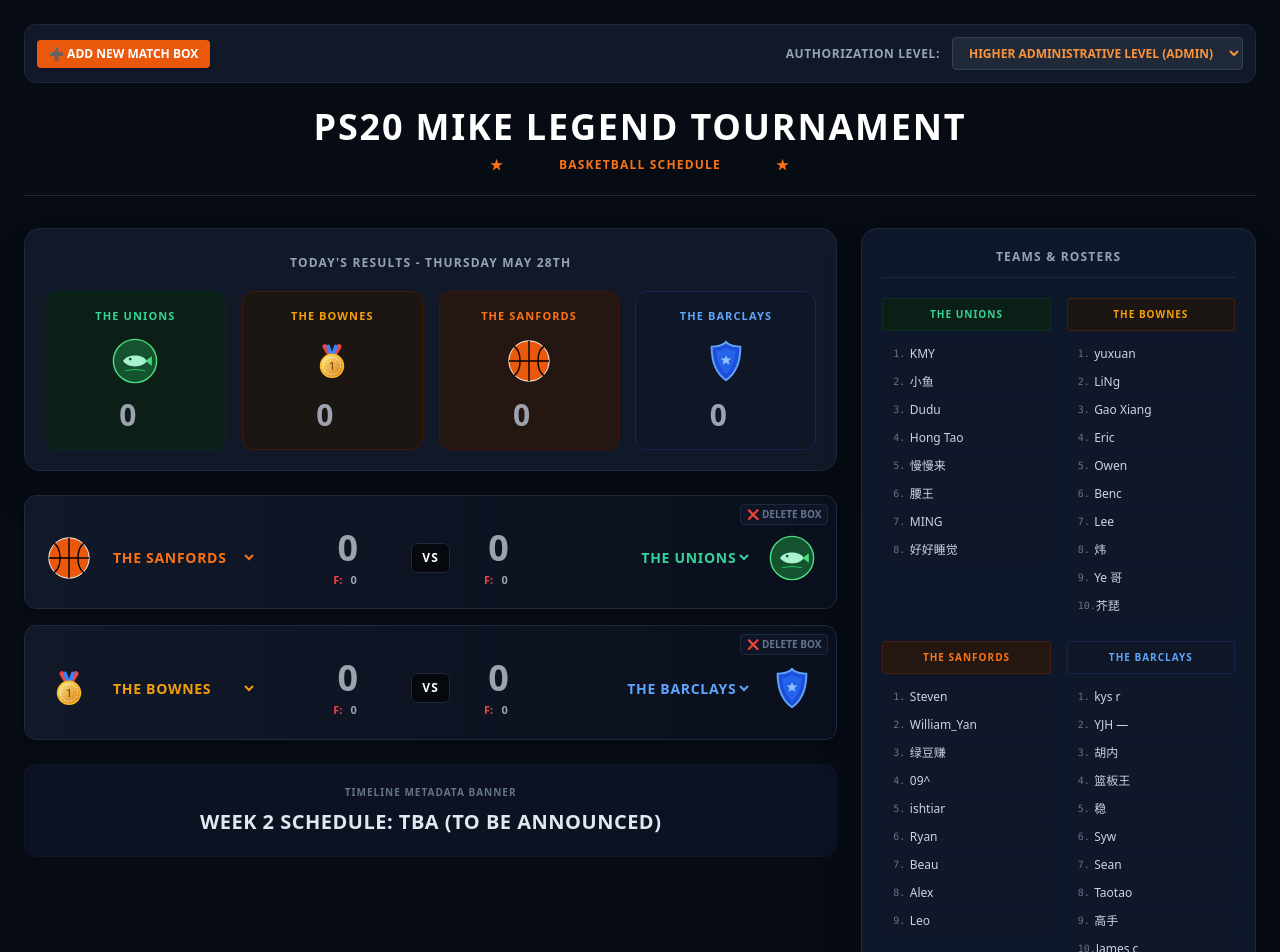
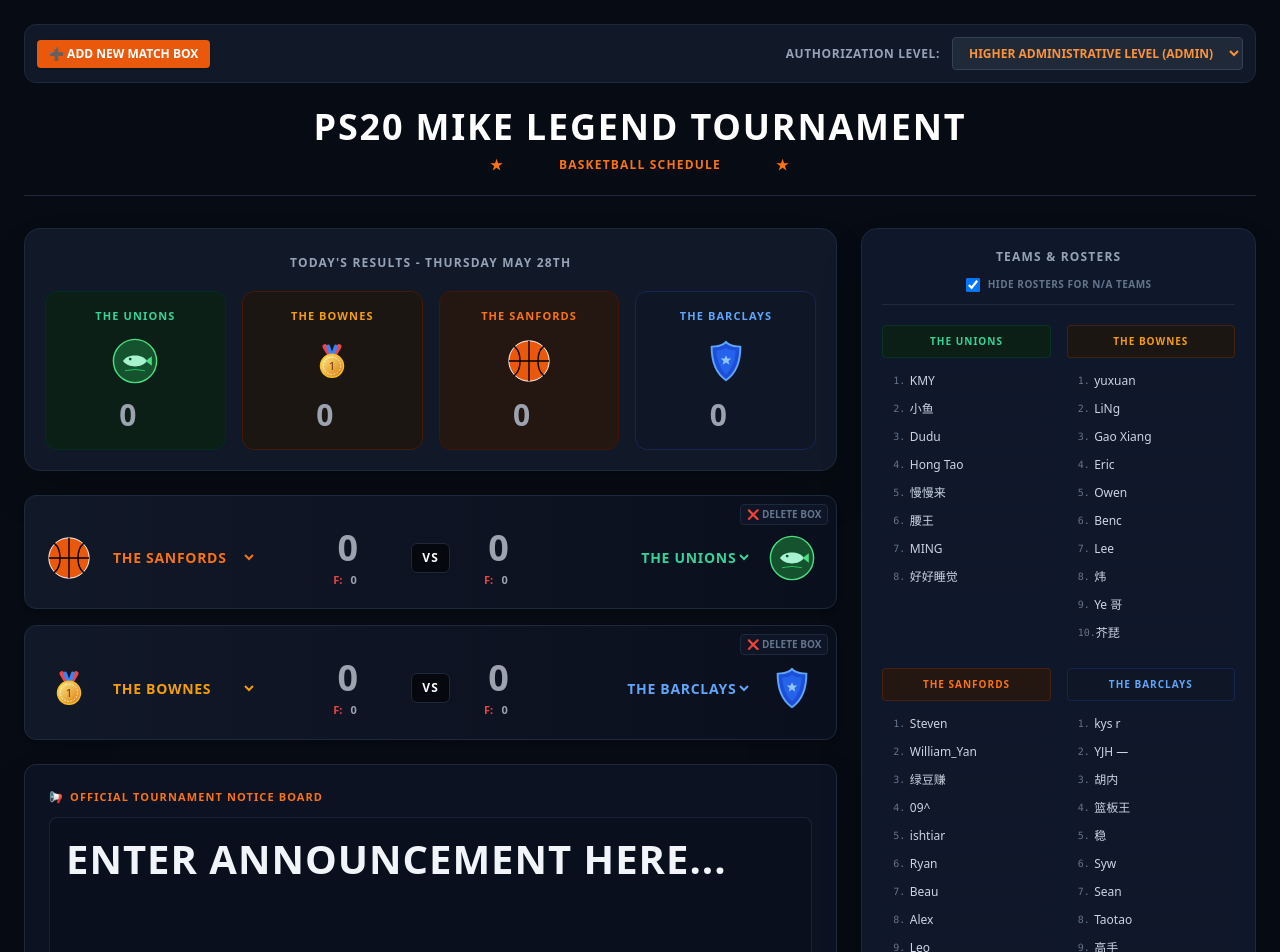
Before and after one commit to Steven-Ou/PS20_TOURNAMENT, a Next.js app: page / in a window 1280 px wide. Shown: the top 952 px of the page. Built offline with nearby package versions, Linux system fonts and the light colour scheme.

Commit message:
adding in more features like able to hide the team that lose from the rooster, and add a note section, and set to 40pt font annoucement Input, and also local storage sync!

```diff
--- a/app/page.tsx
+++ b/app/page.tsx
@@ -85,7 +85,10 @@ export default function Home() {
   const [subHeader, setSubHeader] = useState("BASKETBALL SCHEDULE");
   const [resultsDay, setResultsDay] = useState("TODAY'S RESULTS - THURSDAY MAY 28TH");
   const [topScores, setTopScores] = useState({ unions: 0, bownes: 0, sanfords: 0, barclays: 0 });
-  const [timelineText, setTimelineText] = useState("WEEK 2 SCHEDULE: TBA (To Be Announced)");
+
+  // Custom Notes / Information state replacing TBA timeline box
+  const [noteMessage, setNoteMessage] = useState("ENTER ANNOUNCEMENT HERE...");
+  const [hideEliminatedRosters, setHideEliminatedRosters] = useState<boolean>(true);
 
   const [matches, setMatches] = useState<MatchData[]>([
     { id: 1, teamA: "sanfords", teamB: "unions", scoreA: 0, scoreB: 0, foulsA: 0, foulsB: 0 },
@@ -107,7 +110,8 @@ export default function Home() {
       const savedDay = localStorage.getItem("ps20_resultsDay");
       const savedTopScores = localStorage.getItem("ps20_topScores");
       const savedMatches = localStorage.getItem("ps20_matches");
-      const savedTimeline = localStorage.getItem("ps20_timeline");
+      const savedNote = localStorage.getItem("ps20_noteMessage");
+      const savedHideToggle = localStorage.getItem("ps20_hideToggle");
       const savedRosters = localStorage.getItem("ps20_rosters");
 
       if (savedTitle) setTournamentTitle(savedTitle);
@@ -115,7 +119,8 @@ export default function Home() {
       if (savedDay) setResultsDay(savedDay);
       if (savedTopScores) setTopScores(JSON.parse(savedTopScores));
       if (savedMatches) setMatches(JSON.parse(savedMatches));
-      if (savedTimeline) setTimelineText(savedTimeline);
+      if (savedNote) setNoteMessage(savedNote);
+      if (savedHideToggle) setHideEliminatedRosters(JSON.parse(savedHideToggle));
       if (savedRosters) setRosters(JSON.parse(savedRosters));
 
       setIsHydrated(true);
@@ -130,10 +135,11 @@ export default function Home() {
       localStorage.setItem("ps20_resultsDay", resultsDay);
       localStorage.setItem("ps20_topScores", JSON.stringify(topScores));
       localStorage.setItem("ps20_matches", JSON.stringify(matches));
-      localStorage.setItem("ps20_timeline", timelineText);
+      localStorage.setItem("ps20_noteMessage", noteMessage);
+      localStorage.setItem("ps20_hideToggle", JSON.stringify(hideEliminatedRosters));
       localStorage.setItem("ps20_rosters", JSON.stringify(rosters));
     }
-  }, [tournamentTitle, subHeader, resultsDay, topScores, matches, timelineText, rosters, isHydrated]);
+  }, [tournamentTitle, subHeader, resultsDay, topScores, matches, noteMessage, hideEliminatedRosters, rosters, isHydrated]);
 
   const getTeamColorClass = (teamKey: string) => {
     switch (teamKey) {
@@ -156,6 +162,12 @@ export default function Home() {
   const addMatchBox = () => {
     const newId = matches.length > 0 ? Math.max(...matches.map(m => m.id)) + 1 : 1;
     setMatches(prev => [...prev, { id: newId, teamA: "sanfords", teamB: "unions", scoreA: 0, scoreB: 0, foulsA: 0, foulsB: 0 }]);
+  };
+
+  // Check if a specific team is currently assigned anywhere on the match dashboard list
+  const isTeamActive = (teamKey: string) => {
+    if (!hideEliminatedRosters) return true;
+    return matches.some(m => m.teamA === teamKey || m.teamB === teamKey);
   };
 
   if (!isHydrated) {
@@ -287,14 +299,14 @@ export default function Home() {
             </div>
           </div>
 
-          {/* DYNAMIC SPACING EXPANDED MATCHUPS PANELS */}
+          {/* DYNAMIC MATCHUPS PANELS */}
           <div className="flex flex-col gap-4">
             {matches.map((match) => (
               <div
                 key={match.id}
                 className="relative bg-gradient-to-r from-[#111827] to-[#0a0f1d] border border-slate-800 rounded-xl p-5 pt-8 flex items-center justify-between shadow-md min-h-[105px]"
               >
-                {/* WIPE ROW MODULE (Visible during Admin state sessions) */}
+                {/* WIPE ROW MODULE */}
                 {isAdmin && (
                   <button
                     onClick={() => removeMatchBox(match.id)}
@@ -321,7 +333,7 @@ export default function Home() {
                   </select>
                 </div>
 
-                {/* SCORING AND FOULS ADJUSTABLE INTERACTIVE PANEL */}
+                {/* SCORING AND FOULS CENTER Display */}
                 <div className="flex items-center justify-center gap-6 w-4/12 px-2">
                   <div className="flex flex-col items-center justify-center min-w-[50px]">
                     {match.teamA !== "none" ? (
@@ -408,29 +420,44 @@ export default function Home() {
             )}
           </div>
 
-          {/* TIMELINE BANNER */}
-          <div className="bg-[#0c1222] border border-slate-900 rounded-xl p-5 text-center shadow-inner flex flex-col justify-center items-center">
-            <span className="text-slate-500 text-[10px] uppercase font-black tracking-widest mb-2">TIMELINE METADATA BANNER</span>
-            <input
-              type="text"
-              value={timelineText}
+          {/* BRAND NEW EXPANDED 40PT NOTES / CONTESTANT BROADCAST PANEL */}
+          <div className="bg-[#0c1222] border border-slate-800 rounded-xl p-6 text-left shadow-2xl flex flex-col">
+            <span className="text-orange-500 text-[11px] uppercase font-black tracking-widest mb-3 flex items-center gap-1.5">
+              <span>📢</span> OFFICIAL TOURNAMENT NOTICE BOARD
+            </span>
+            <textarea
+              value={noteMessage}
               disabled={!isAdmin}
-              onChange={(e) => setTimelineText(e.target.value)}
-              className="bg-transparent font-black text-xl text-slate-200 w-full text-center border-none outline-none uppercase tracking-wide disabled:cursor-not-allowed"
+              onChange={(e) => setNoteMessage(e.target.value)}
+              placeholder="TYPE TOURNAMENT DETAILS OR ANNOUNCEMENTS HERE..."
+              className="bg-[#080d1a]/50 p-4 border border-slate-800/80 rounded-lg text-[40px] font-black text-slate-100 w-full min-h-[220px] outline-none tracking-wide placeholder-slate-700 resize-y leading-tight font-sans disabled:cursor-not-allowed disabled:bg-transparent disabled:border-none disabled:p-0"
             />
           </div>
         </main>
 
-        {/* ROSTERS COLUMN PANELS */}
+        {/* ROSTERS COLUMN PANELS WITH INTEGRATED HIDE N/A FUNCTIONALITY */}
         <aside className="bg-[#0f172a] border border-slate-800 rounded-2xl p-5 shadow-2xl lg:col-span-1">
-          <h3 className="text-center font-black tracking-widest text-xs text-slate-400 uppercase border-b border-slate-800 pb-3 mb-5">
+          <div className="border-b border-slate-800 pb-3 mb-5 flex flex-col gap-2">
+            <h3 className="text-center font-black tracking-widest text-xs text-slate-400 uppercase">
               TEAMS & ROSTERS
             </h3>
+            {/* HIDE N/A FILTER CONTROL FOR ALL THE ACTIVE ROSTERS */}
+            <label className="flex items-center justify-center gap-2 cursor-pointer select-none mt-1">
+              <input
+                type="checkbox"
+                checked={hideEliminatedRosters}
+                onChange={(e) => setHideEliminatedRosters(e.target.checked)}
+                className="rounded bg-slate-900 border-slate-700 text-orange-500 focus:ring-0 w-3.5 h-3.5"
+              />
+              <span className="text-[10px] text-slate-500 font-bold uppercase tracking-wider">HIDE ROSTERS FOR N/A TEAMS</span>
+            </label>
+          </div>
 
           <div className="grid grid-cols-2 gap-x-4 gap-y-6">
 
             {/* UNIONS */}
-            <div className="space-y-3">
+            {isTeamActive("unions") && (
+              <div className="space-y-3 transition-all duration-200">
                 <div className="bg-[#0c1f17] text-emerald-400 font-black text-[10px] p-2 rounded border border-emerald-900/40 text-center tracking-widest uppercase">
                   THE UNIONS
                 </div>
@@ -453,9 +480,11 @@ export default function Home() {
                   ))}
                 </ol>
               </div>
+            )}
 
             {/* BOWNES */}
-            <div className="space-y-3">
+            {isTeamActive("bownes") && (
+              <div className="space-y-3 transition-all duration-200">
                 <div className="bg-[#1c1613] text-amber-500 font-black text-[10px] p-2 rounded border border-amber-900/40 text-center tracking-widest uppercase">
                   THE BOWNES
                 </div>
@@ -478,9 +507,11 @@ export default function Home() {
                   ))}
                 </ol>
               </div>
+            )}
 
             {/* SANFORDS */}
-            <div className="space-y-3">
+            {isTeamActive("sanfords") && (
+              <div className="space-y-3 transition-all duration-200">
                 <div className="bg-[#241712] text-orange-500 font-black text-[10px] p-2 rounded border border-orange-900/40 text-center tracking-widest uppercase">
                   THE SANFORDS
                 </div>
@@ -503,9 +534,11 @@ export default function Home() {
                   ))}
                 </ol>
               </div>
+            )}
 
             {/* BARCLAYS */}
-            <div className="space-y-3">
+            {isTeamActive("barclays") && (
+              <div className="space-y-3 transition-all duration-200">
                 <div className="bg-[#0f1626] text-blue-400 font-black text-[10px] p-2 rounded border border-blue-900/40 text-center tracking-widest uppercase">
                   THE BARCLAYS
                 </div>
@@ -528,6 +561,7 @@ export default function Home() {
                   ))}
                 </ol>
               </div>
+            )}
 
           </div>
         </aside>
```
Lines whose indentation alone changed are shown as unchanged.
